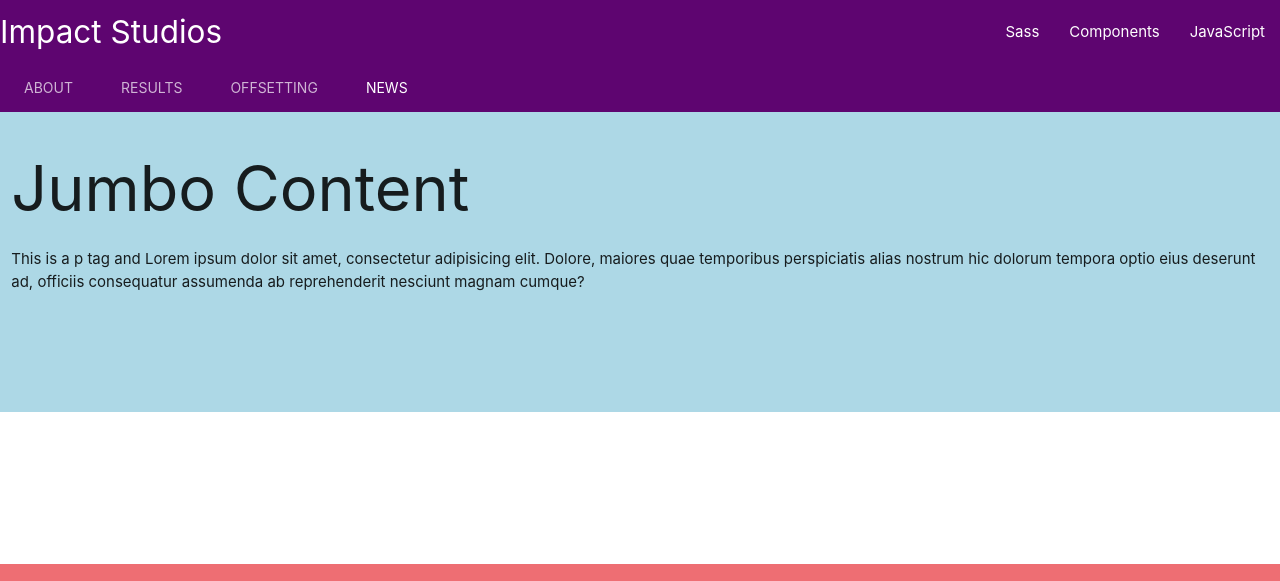
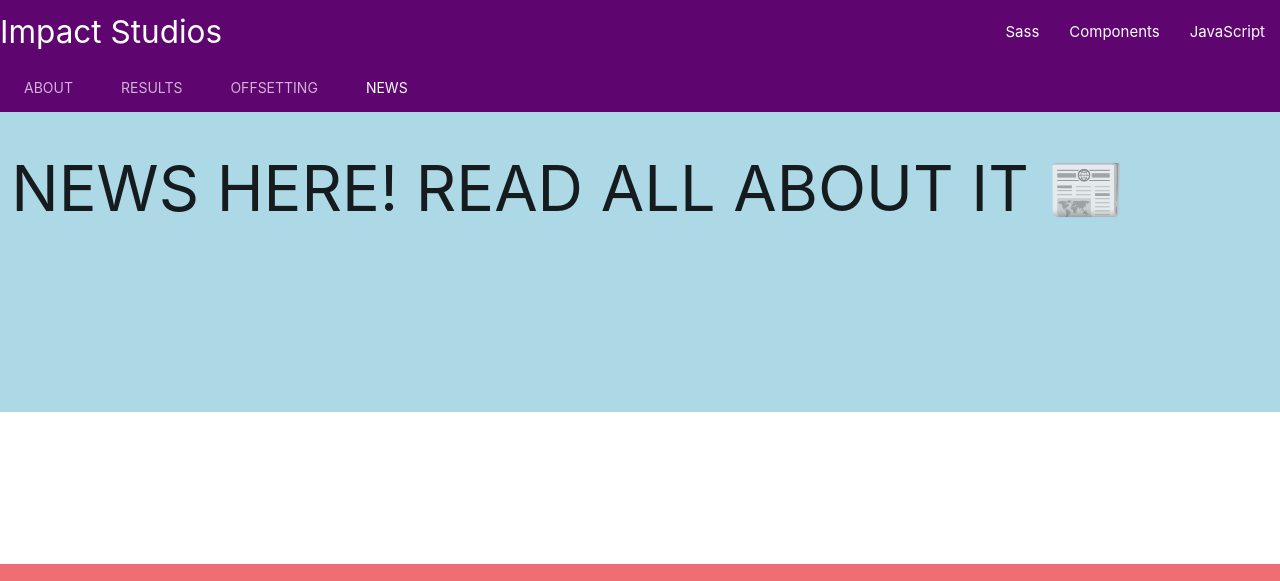
Before and after one commit to Lunirs/impact-studios-carbon-tracker, a plain HTML site: page news.html in a window 1280 px wide. Shown: the top 581 px of the page. Drawn offline with nearby package versions, Linux system fonts and the light colour scheme; no server answers.

Commit message:
finalized jumbo content

```diff
--- a/news.html
+++ b/news.html
@@ -52,13 +52,7 @@
 
       <div class="row jumbo container">
         <div class="col">
-          <h1>Jumbo Content</h1>
-          <p>
-            This is a p tag and Lorem ipsum dolor sit amet, consectetur
-            adipisicing elit. Dolore, maiores quae temporibus perspiciatis alias
-            nostrum hic dolorum tempora optio eius deserunt ad, officiis
-            consequatur assumenda ab reprehenderit nesciunt magnam cumque?
-          </p>
+          <h1><center>NEWS HERE! READ ALL ABOUT IT 📰</center></h1>
         </div>
         <div class="col">
           <!-- Modal Trigger -->
```
Also changed, not shown: offsetting.html (+1 -4 lines).
